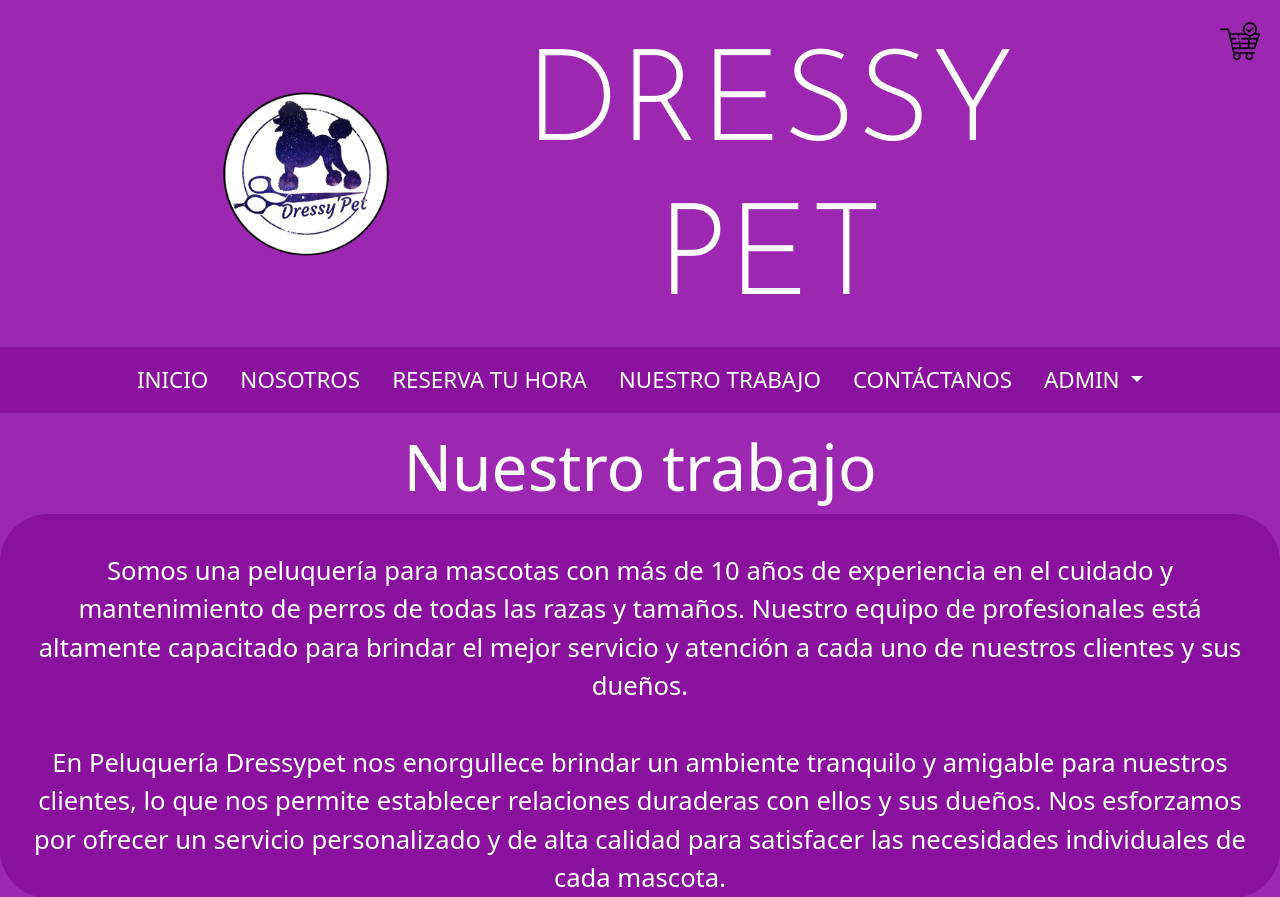
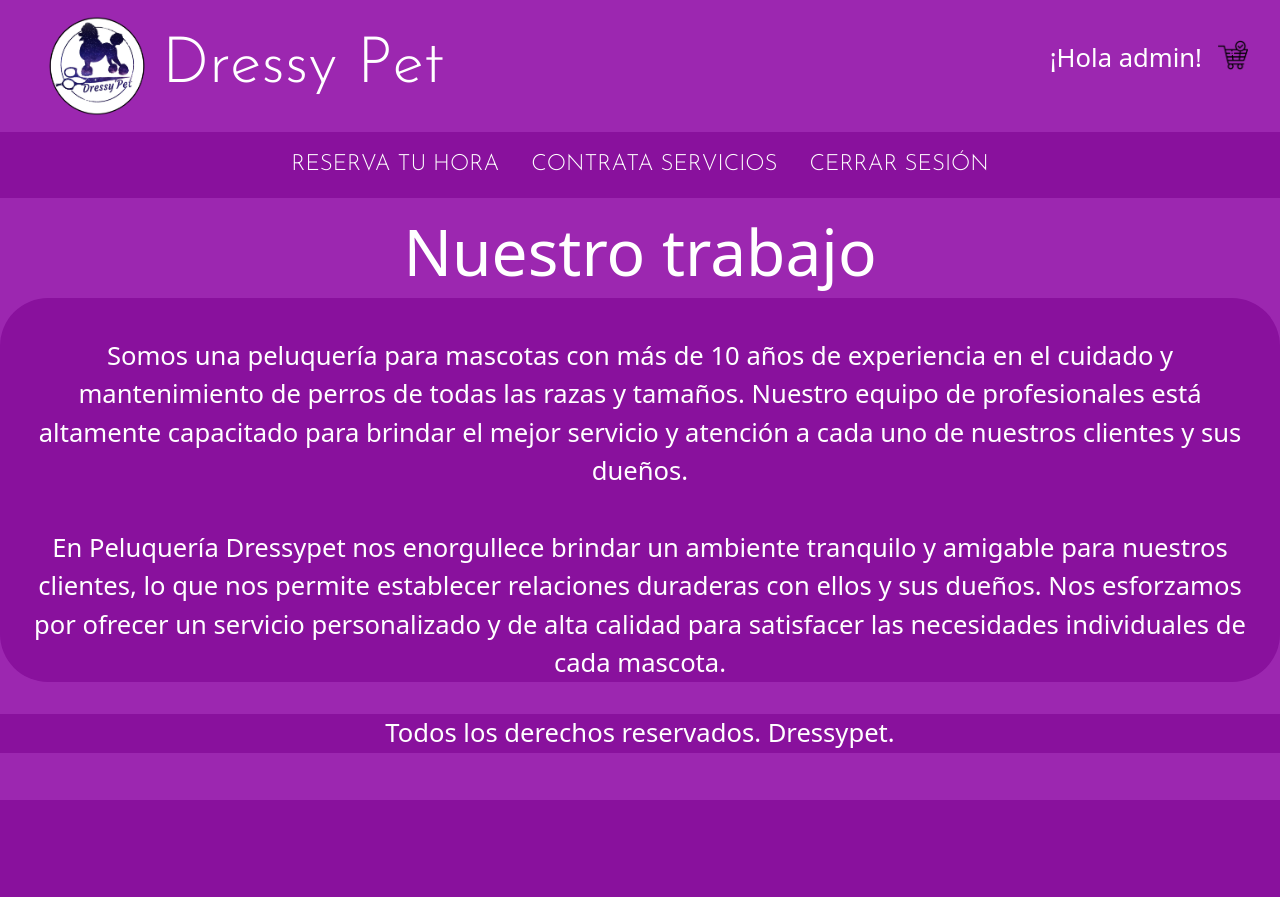
Before and after one commit to PatoLalo/PGY73121-DRESSYPET, a Django app: page /mascotas/trabajo in a window 1280 px wide. Shown: the top 897 px of the page. After the commit the page ends 800 px from the top, so only its background shows below. Run offline with Django 4.2, Linux system fonts and the light colour scheme; a user stored in the database is signed in.

Commit message:
Cambios en diseño y vistas

```diff
--- a/mascotas/templates/mascotas/base.html
+++ b/mascotas/templates/mascotas/base.html
@@ -9,36 +9,46 @@
     <script src="https://code.jquery.com/jquery-3.6.0.js"></script>
     <link href="https://cdn.jsdelivr.net/npm/bootstrap@5.3.0-alpha3/dist/css/bootstrap.min.css" rel="stylesheet" integrity="sha384-KK94CHFLLe+nY2dmCWGMq91rCGa5gtU4mk92HdvYe+M/SXH301p5ILy+dN9+nJOZ" crossorigin="anonymous">
     <script src="https://cdn.jsdelivr.net/npm/bootstrap@5.3.0-alpha3/dist/js/bootstrap.bundle.min.js" integrity="sha384-ENjdO4Dr2bkBIFxQpeoTz1HIcje39Wm4jDKdf19U8gI4ddQ3GYNS7NTKfAdVQSZe" crossorigin="anonymous"></script>
-    <link rel="stylesheet" href='{% static "estilo.css" %}'>
+    <link rel="stylesheet" href="{% static 'estilo.css' %}">
     <link rel="preconnect" href="https://fonts.googleapis.com">
     <link rel="preconnect" href="https://fonts.gstatic.com" crossorigin>
     <link href="https://fonts.googleapis.com/css2?family=Josefin+Sans:wght@300&display=swap" rel="stylesheet">
 </head>
 <body>
     <header class="titulo">
-        <a href="index.html">
-            <img src='{% static "img/logo.png" %}' alt="logo Dressypet">
-        </a>
-        <a href="index.html">
+        <div class="logo">
+            <a href="{% url 'index'%}">
+                <img src='{% static "img/logo.png" %}' alt="logo Dressypet">
+            </a>
             <h1>Dressy Pet</h1>
-        </a>
-    </header>
-    <nav class="navegador">
-        <a class="enlace" href="{% url 'index'%}">Inicio</a>
-        <a class="enlace" href="{% url 'nosotros'%}">Nosotros</a>
-        <a class="enlace" href="{% url 'reservas'%}">Reserva tu hora</a>
-        <a class="enlace" href="{% url 'trabajo' %}">Nuestro trabajo</a>
-        <a class="enlace" href="{% url 'contacto' %}">Contáctanos</a>
-        <a class="enlace dropdown-toggle" href="#" role="button" id="dropdownMenuLink" data-bs-toggle="dropdown" aria-haspopup="true" aria-expanded="false">
+        </div>
+        <div class="espacio"></div>
+        <div class="sesion">
             {% if user.is_authenticated %}
-                {{ user.username }}
+                <div class="usuario">
+                    <p>¡Hola {{ user.username }}!</p>
+                </div>
+                <div class="carro">
+                    <a href="{% url 'carrito' %}">
+                        <img src='{% static "img/1058965.png" %}' alt="Carrito de compras">
+                    </a>
+                </div>
             {% else %}
                 <a class="enlace" href="{% url 'login' %}">Iniciar sesión</a>
             {% endif %}
-        </a>
-        <div class="dropdown-menu" aria-labelledby="dropdownMenuLink">
-            <a class="dropdown-item" href="{% url 'logout' %}">Cerrar sesión</a>
         </div>
+    </header>
+    <nav class="navegador">
+        {% if user.is_authenticated %}
+            <a class="enlace" href="{% url 'reservas'%}">Reserva tu hora</a>
+            <a class="enlace" href="{% url 'carrito'%}">Contrata servicios</a>
+            <a class="enlace" href="{% url 'logout' %}">Cerrar sesión</a>
+        {% else %}
+            <a class="enlace" href="{% url 'index'%}">Inicio</a>
+            <a class="enlace" href="{% url 'nosotros'%}">Nosotros</a>
+            <a class="enlace" href="{% url 'trabajo' %}">Nuestro trabajo</a>
+            <a class="enlace" href="{% url 'contacto' %}">Contáctanos</a>
+        {% endif %}
     </nav>
     {% block content %}
     {% endblock %}
--- a/mascotas/templates/mascotas/contacto.html
+++ b/mascotas/templates/mascotas/contacto.html
@@ -53,8 +53,4 @@
             <p>¡Los estamos esperando! <br> Estamos ubicados en Pudeto 18, Melipilla.</p>
         </div> <!-- Cierre div contacto -->
         <div id="mapa"></div>
-
-        <div class="cart-icon">
-            <a href= "{% url 'carrito'%}" ><img src='{% static "img/1058965.png" %}' alt="Carrito de compras"></a>
-        </div>
     {% endblock %}
--- a/mascotas/templates/mascotas/nosotros.html
+++ b/mascotas/templates/mascotas/nosotros.html
@@ -26,8 +26,4 @@
                 <p>Especialista en cuidado estético canino</p>
             </div>
         </div>
-
-        <div class="cart-icon">
-            <a href= "{% url 'carrito'%}" ><img src='{% static "img/1058965.png" %}' alt="Carrito de compras"></a>
-        </div>
     {% endblock %}
--- a/mascotas/templates/mascotas/trabajo.html
+++ b/mascotas/templates/mascotas/trabajo.html
@@ -15,8 +15,4 @@
                 En Peluquería Dressypet nos enorgullece brindar un ambiente tranquilo y amigable para nuestros clientes, lo que nos permite establecer relaciones duraderas con ellos y sus dueños. Nos esforzamos por ofrecer un servicio personalizado y de alta calidad para satisfacer las necesidades individuales de cada mascota.
             </p>
         </div>
-
-        <div class="cart-icon">
-            <a href= "{% url 'carrito'%}" ><img src='{% static "img/1058965.png" %}' alt="Carrito de compras"></a>
-        </div>
     {% endblock %}
--- a/perruqueria/static/estilo.css
+++ b/perruqueria/static/estilo.css
@@ -21,59 +20,107 @@ body {
     color: var(--blanco);
     font-size: 1.6rem;
     line-height: 1.5;
+    cursor: url(../static/img/paws.png), auto;
   }
 
-h2{
+  h2 {
     font-size: 3.2rem;
     text-align: center;
   }
 
-h3{
+  h3 {
     font-size: 2.4rem;
     text-align: center;
   }
 
-p{
+  p {
     text-align: center;
   }
 
-a{
+  a {
     text-decoration: none;
     text-transform: uppercase;
+    cursor: url(../static/img/shake.png), auto;
+  }
+
+  button {
+    cursor: url(../static/img/shake.png), auto;
   }
 
 /* Header */
-header h1{
-font-family: var(--fuenteLetras);
-text-align: center;
-font-size: 8rem;
-color: #FFF;
-margin-top: 2rem;
-
-}
-header{
-    display: grid;
-    grid-template-columns: 1fr 3fr;
+header {
+    display: flex;
+    justify-content: space-between;
     align-items: center;
-    margin-left: 11rem;
-    margin-right: 11rem;
-    padding: auto;
+    padding: 1rem 2rem;
+    background-color: var(--primario    );
   }
 
-header img{
-    padding: 1rem;
-    height: 200px;
-    width: 260px;
+  header .logo {
+    display: flex;
+    align-items: center;
   }
 
-img{
-    height: 600px;
+  header .logo img {
+    height: 100px;
+    width: 130px;
+  }
+
+  header h1 {
+    font-family: var(--fuenteLetras);
+    font-size: 4rem;
+    color: var(--blanco);
+    margin: 0;
+  }
+
+  header .espacio {
+    flex-grow: 1;
+  }
+
+  header .enlace {
+    font-size: 1.6rem;
+    color: var(--blanco);
+    text-decoration: none;
+  }
+
+  header .sesion {
+    display: flex;
+    align-items: center;
+  }
+
+  header .usuario {
+    margin-right: 1rem;
+  }
+
+  header .carro {
+    display: flex;
+    align-items: center;
+    margin-top: -25px;
+  }
+
+  header .carro img {
+    height: 30px;
+    width: 30px;
+  }
+
+  /* Media queries */
+  @media (max-width: 768px) {
+    header {
+      flex-wrap: wrap;
+    }
+
+    header .logo {
+      margin-bottom: 1rem;
+    }
+
+    header h1 {
+      font-size: 3rem;
+    }
   }
 
 
-
   /* Nav-bar */
-.navegador{
+  .navegador {
     background-color: var(--primarioOscuro);
     padding: 1rem 0;
     display: flex;
@@ -82,21 +129,22 @@ img{
     margin-bottom: 1rem;
   }
 
-.navegador .enlace{
-    font-family: var(--fuentePrincipal);
+  .navegador .enlace {
+    font-family: var(--fuenteLetras);
     color: var(--blanco);
     font-size: 1.4rem;
   }
 
-.navegador .enlace--activo{
-    font-family: var(--fuentePrincipal);
+  .navegador .enlace--activo {
+    font-family: var(--fuenteLetras);
     color: var(--secundario);
     font-size: 1.4rem;
   }
 
-.navegador .enlace:hover{
+  .navegador .enlace:hover {
     color: var(--secundario);
   }
+
   /* Media queries */
   @media (max-width: 768px) {
     header {
```
Also changed, not shown: other parts of perruqueria/static/estilo.css (+55 -61 lines), mascotas/templates/mascotas/index.html (+4 -7 lines). Lines whose indentation alone changed are shown as unchanged.
